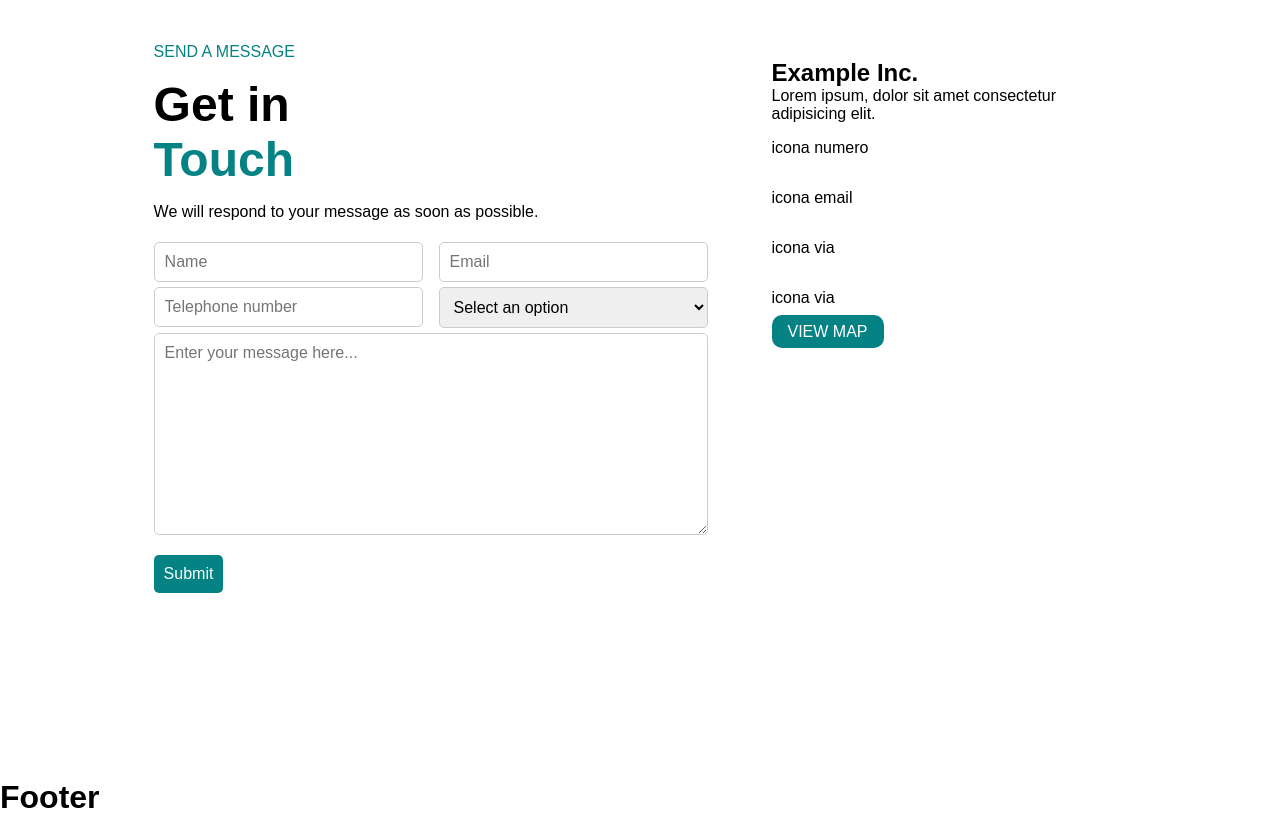
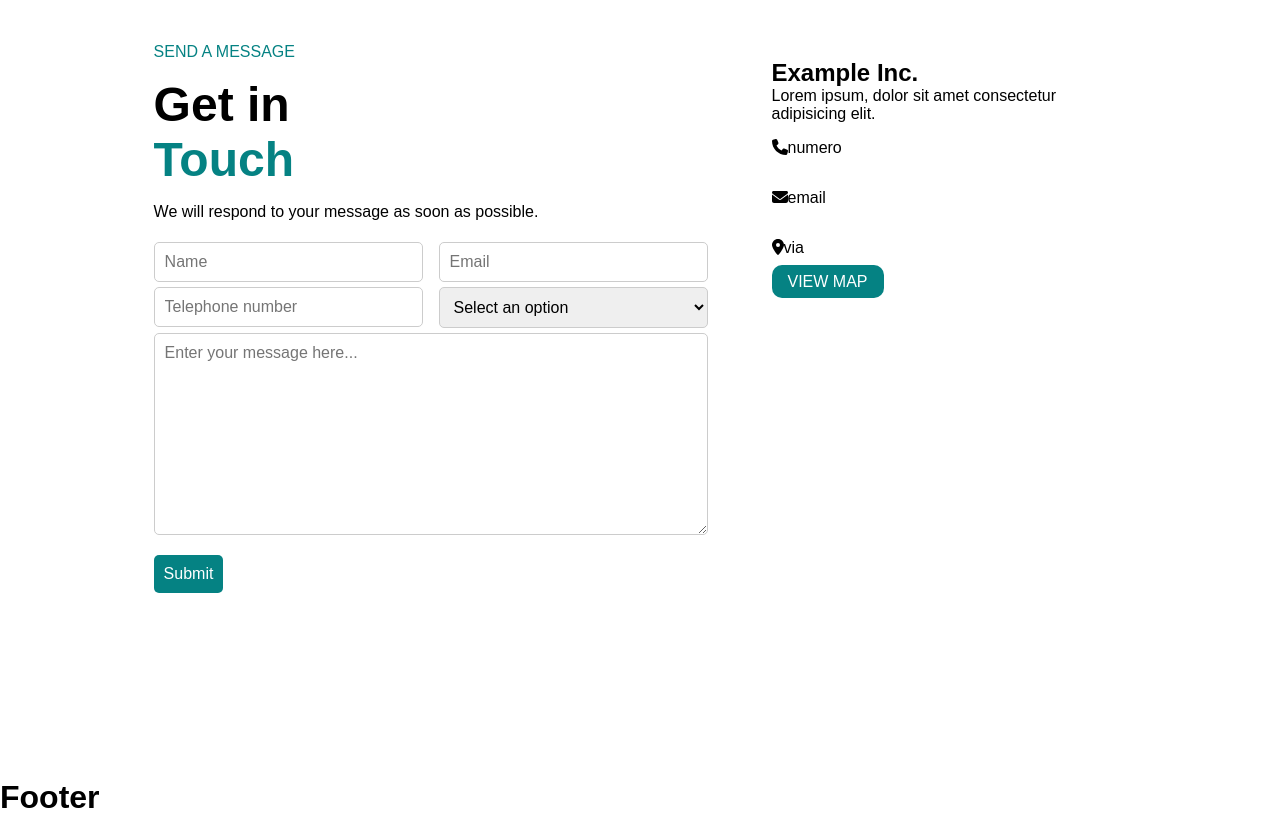
Before and after one commit to TommasoGalistu/proj-html-vuejs, a Vue app: page / in a window 1280 px wide. Shown: the part 3800-4616 px from the top of the page. Built offline with nearby package versions, Linux system fonts and the light colour scheme.

Commit message:
fix: icon in section form

```diff
--- a/src/main.js
+++ b/src/main.js
@@ -5,7 +5,7 @@ import { router } from './router';
 
 // Importa FontAwesome
 import { library } from '@fortawesome/fontawesome-svg-core';
-import { faArrowDown, faAngleDown, faChartPie, faUsers, faChartSimple, faBagShopping, faUserGroup, faBars } from '@fortawesome/free-solid-svg-icons';
+import { faArrowDown, faAngleDown, faChartPie, faUsers, faChartSimple, faBagShopping, faUserGroup, faBars, faPhone, faEnvelope, faLocationDot } from '@fortawesome/free-solid-svg-icons';
 import { FontAwesomeIcon } from '@fortawesome/vue-fontawesome';
 
 // Importa il CSS di FontAwesome
@@ -14,7 +14,7 @@ import { config } from '@fortawesome/fontawesome-svg-core';
 config.autoAddCss = false; // Disabilita l'inclusione automatica del CSS
 
 // Aggiungi le icone che vuoi usare nella libreria
-library.add(faArrowDown, faAngleDown, faChartPie, faUsers, faChartSimple, faBagShopping, faUserGroup, faBars);
+library.add(faArrowDown, faAngleDown, faChartPie, faUsers, faChartSimple, faBagShopping, faUserGroup, faBars, faPhone, faEnvelope, faLocationDot );
 
 const app = createApp(App);
 
--- a/src/page/HomaPageSection/FormSection.vue
+++ b/src/page/HomaPageSection/FormSection.vue
@@ -108,10 +108,16 @@ export default {
       <div class="contContact">
         <h2>Example Inc.</h2>
         <p>Lorem ipsum, dolor sit amet consectetur adipisicing elit.</p>
-        <div class="contatti">icona <span>numero</span></div>
-        <div class="contatti">icona <span>email</span></div>
-        <div class="contatti">icona <span>via</span></div>
-        <div class="contatti">icona <span>via</span></div>
+        <div class="contatti">
+          <font-awesome-icon :icon="['fas', 'phone']" /><span>numero</span>
+        </div>
+        <div class="contatti">
+          <font-awesome-icon :icon="['fas', 'envelope']" /><span>email</span>
+        </div>
+        <div class="contatti">
+          <font-awesome-icon :icon="['fas', 'location-dot']" /><span>via</span>
+        </div>
+
         <div class="button"><span>VIEW MAP</span></div>
       </div>
     </div>
```
